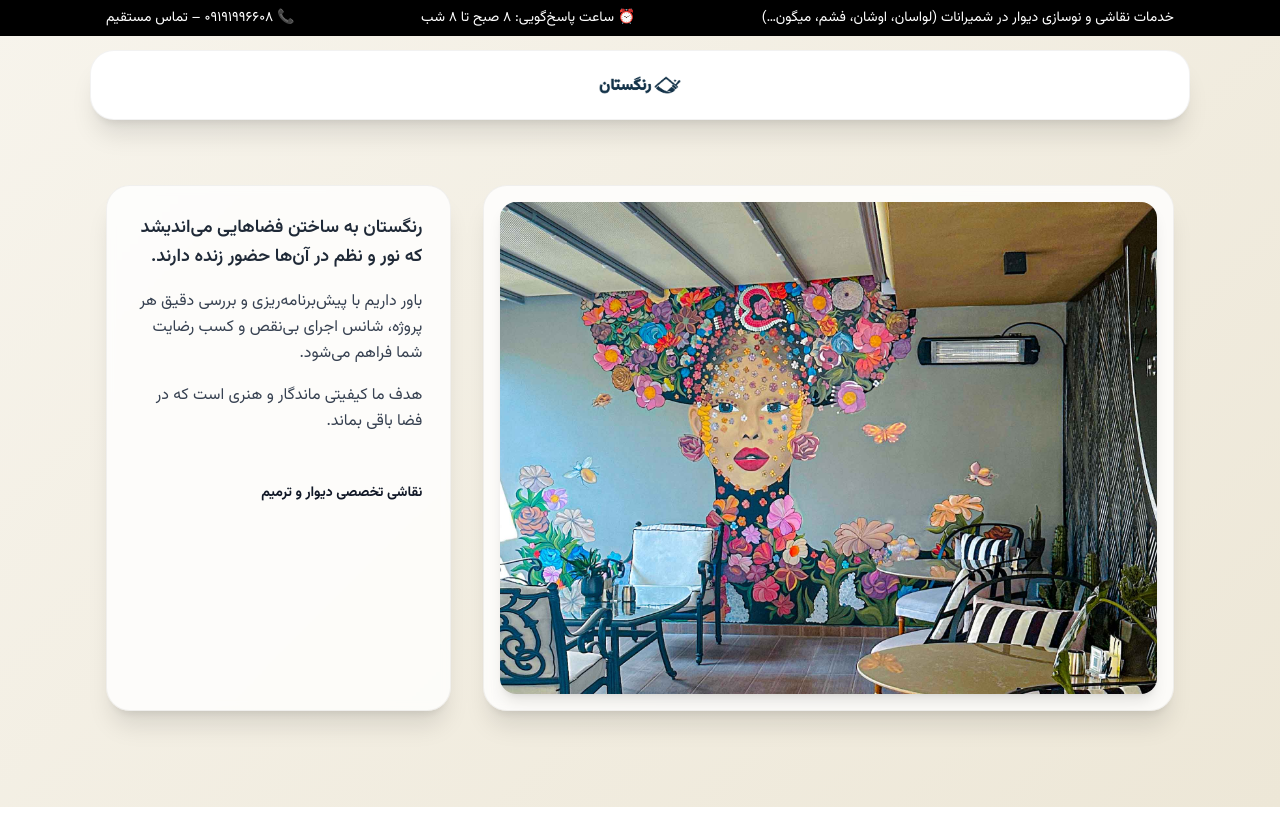
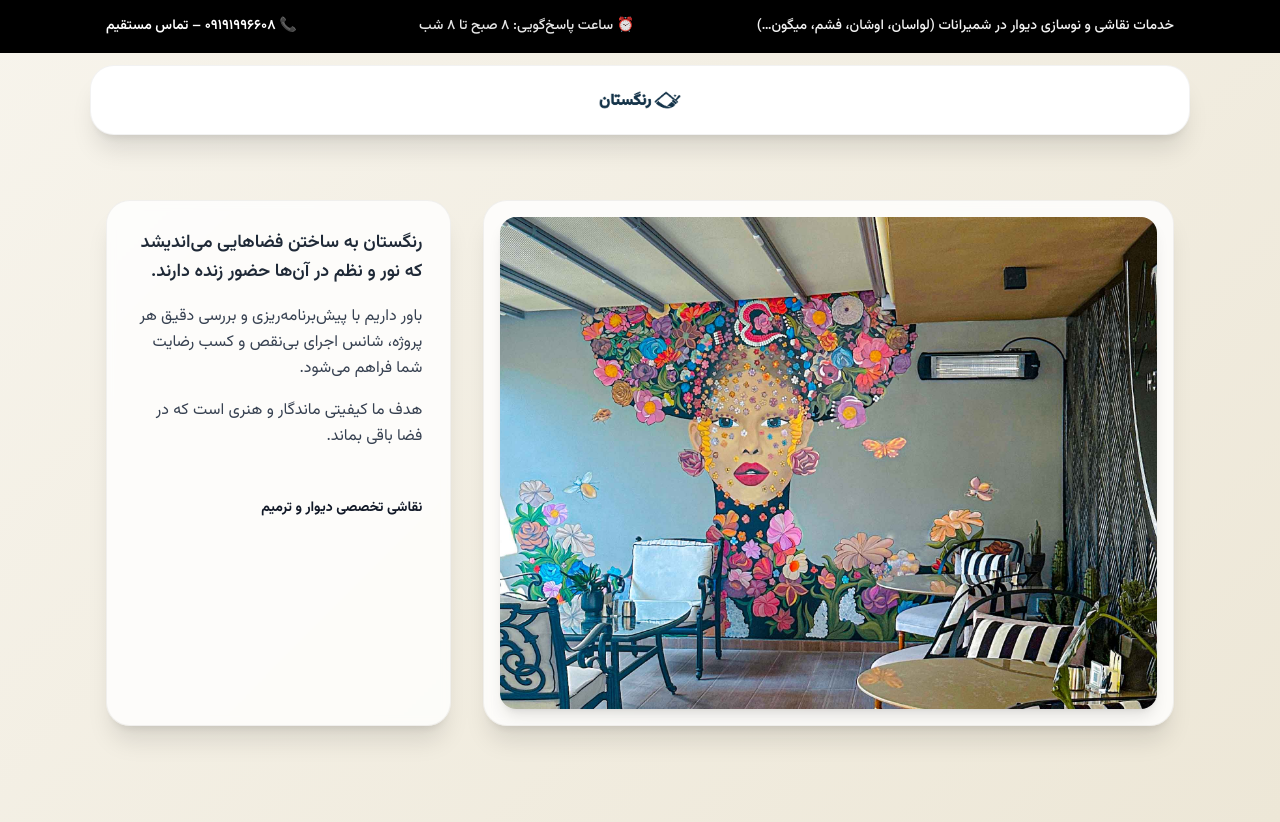
Before and after one commit to s4wsh/rangestanhome, a plain HTML site: page index.html in a window 1280 px wide. Drawn offline with nearby package versions, Linux system fonts and the light colour scheme.

Commit message:
fix(header-spacing): improved spacing & typography for top bar and header

```diff
--- a/index.html
+++ b/index.html
@@ -24,27 +24,31 @@
 <body class="min-h-screen overflow-x-hidden">
 
   <!-- 🔶 TOP BLACK BAR -->
-  <div class="w-full fixed top-0 right-0 left-0 bg-black text-white text-xs sm:text-sm py-2 z-50">
-    <div class="max-w-[1100px] mx-auto px-4 flex flex-col sm:flex-row justify-between items-start sm:items-center gap-1 sm:gap-2">
-      <span>خدمات نقاشی و نوسازی دیوار در شمیرانات (لواسان، اوشان، فشم، میگون…)</span>
-      <span>⏰ ساعت پاسخ‌گویی: ۸ صبح تا ۸ شب</span>
-      <a href="tel:09191996608" class="hover:text-gray-300">
+  <div class="w-full fixed top-0 right-0 left-0 bg-black text-white py-3 sm:py-3.5 z-50 text-[11px] sm:text-sm leading-[1.9] sm:leading-[1.8]">
+    <div class="max-w-[1100px] mx-auto px-4 flex flex-col sm:flex-row justify-between items-start sm:items-center gap-1 sm:gap-3">
+      <span class="font-medium text-white/95">
+        خدمات نقاشی و نوسازی دیوار در شمیرانات (لواسان، اوشان، فشم، میگون…)
+      </span>
+      <span class="font-medium text-white/90">
+        ⏰ ساعت پاسخ‌گویی: ۸ صبح تا ۸ شب
+      </span>
+      <a href="tel:09191996608" class="hover:text-gray-300 font-semibold">
         📞 ۰۹۱۹۱۹۹۶۶۰۸ – تماس مستقیم
       </a>
     </div>
   </div>
 
   <!-- 🔶 WHITE HEADER — کارت کامل -->
-  <header class="w-full fixed top-[50px] right-0 left-0 z-40 flex justify-center px-4">
+  <header class="w-full fixed top-[62px] sm:top-[65px] right-0 left-0 z-40 flex justify-center px-4 transition-all">
     <div class="max-w-[1100px] w-full mx-auto">
-      <div class="bg-white rounded-3xl shadow-xl border border-black/5 h-[55px] sm:h-[70px] flex items-center justify-center">
+      <div class="bg-white rounded-3xl shadow-xl border border-black/5 h-[58px] sm:h-[70px] flex items-center justify-center">
         <img src="images/logo/logomark-dark.png" class="h-7 sm:h-9" alt="رنگستان" />
       </div>
     </div>
   </header>
 
   <!-- 🔶 HERO -->
-  <main class="pt-[150px] sm:pt-[185px] pb-20 sm:pb-24">
+  <main class="pt-[175px] sm:pt-[200px] pb-20 sm:pb-24 transition-all">
     <section class="max-w-[1100px] mx-auto px-4 grid grid-cols-1 md:grid-cols-[2fr_1fr] gap-6 sm:gap-8">
 
       <!-- LEFT — BIG IMAGE -->
@@ -72,7 +76,6 @@
           هدف ما کیفیتی ماندگار و هنری است که در فضا باقی بماند.
         </p>
 
-        <!-- NEW TAGLINE INSIDE CARD -->
         <p class="text-xs sm:text-sm font-bold text-gray-900 mt-5 sm:mt-8">
           نقاشی تخصصی دیوار و ترمیم
         </p>
```
